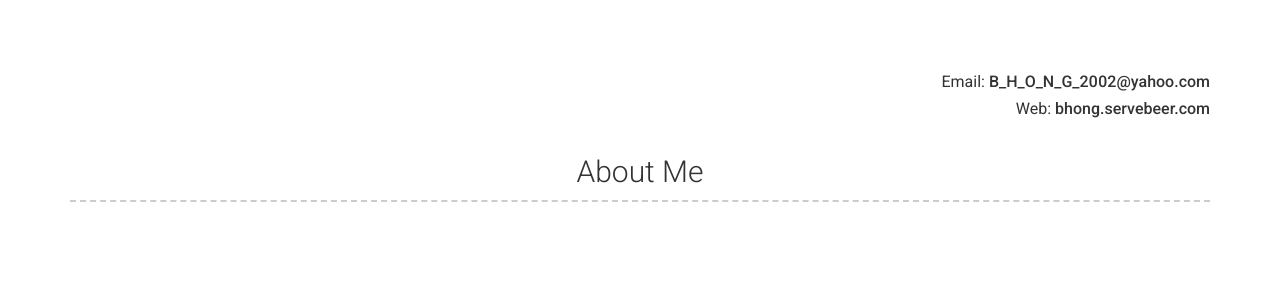
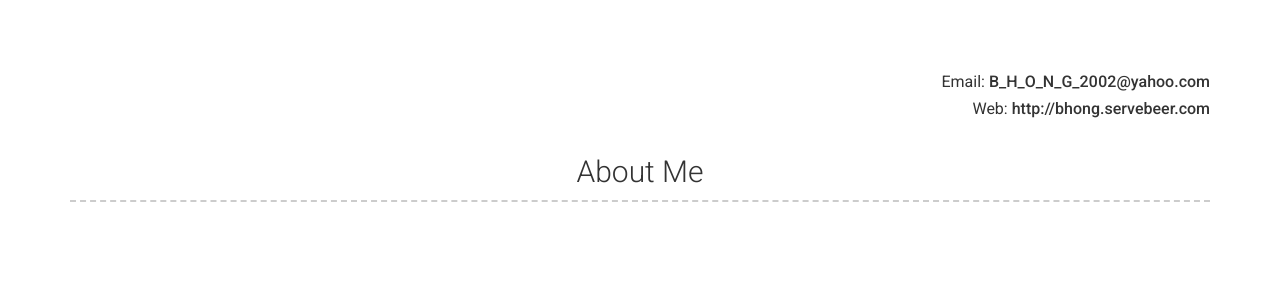
Before and after one commit to bhong2002/bhong2002, a Jekyll site: the page built from index.md, in a window 1280 px wide. Shown: the top 292 px of the page. Built offline with Jekyll 4.4.1, drawn with Linux system fonts in a browser that asks for light colours; nearby versions of some CDN libraries; our own code applies the rules of GitHub Pages for plain Markdown files; part of the change alters nothing that is shown.

Commit message:
Update _config.yml

```diff
--- a/_config.yml
+++ b/_config.yml
@@ -5,4 +5,4 @@ theme: jekyll-theme-cayman
 name: Rogelio 'BHONG' Almeda
 title: VOD and Network System Administrator
 email: B_H_O_N_G_2002@yahoo.com
-website: bhong.servebeer.com
+website: http://bhong.servebeer.com
```
